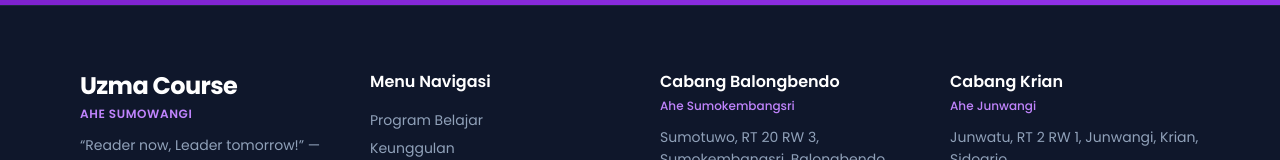
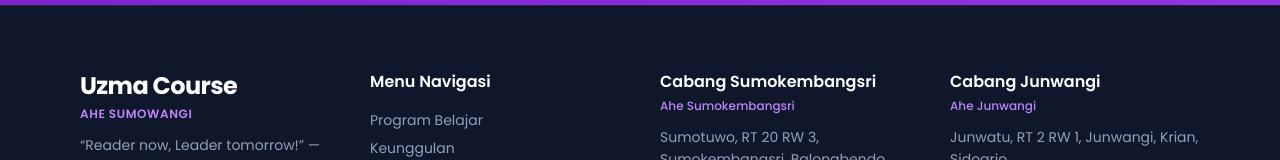
Before and after one commit to blangkonsultan/uzma-course, a Next.js app: page / in a window 1280 px wide. Shown: the part 7112-7272 px from the top of the page. Built offline with nearby package versions, Linux system fonts and the light colour scheme; no server answers; the database is empty.

Commit message:
refactor(landing): update public landing content and schema to village-based branch identifiers

```diff
--- a/src/app/page.tsx
+++ b/src/app/page.tsx
@@ -68,9 +68,9 @@ export default async function Home() {
         "@type": "PostalAddress",
         streetAddress: b.address,
         addressLocality:
-          b.id === "balongbendo"
-            ? "Balongbendo, Sidoarjo"
-            : "Krian, Sidoarjo",
+          b.id === "sumokembangsri" || b.id === "balongbendo"
+            ? "Sumokembangsri, Balongbendo, Sidoarjo"
+            : "Junwangi, Krian, Sidoarjo",
         addressRegion: "Jawa Timur",
         addressCountry: "ID",
       },
--- a/src/components/landing/footer.tsx
+++ b/src/components/landing/footer.tsx
@@ -20,8 +20,12 @@ export function Footer({ data, locationsData }: FooterProps) {
   const locations = locationsData || DEFAULT_LANDING_CONTENT.locations;
   const currentYear = new Date().getFullYear();
 
-  const balongbendo = locations.items.find((b) => b.id === "balongbendo");
-  const krian = locations.items.find((b) => b.id === "krian");
+  const sumokembangsri = locations.items.find(
+    (b) => b.id === "sumokembangsri" || b.id === "balongbendo"
+  );
+  const junwangi = locations.items.find(
+    (b) => b.id === "junwangi" || b.id === "krian"
+  );
 
   const socialItems: SocialMediaItem[] = Array.isArray(content.socialLinks)
     ? content.socialLinks
@@ -86,16 +90,16 @@ export function Footer({ data, locationsData }: FooterProps) {
             </ul>
           </div>
 
-          {/* Col 3: Cabang Balongbendo */}
+          {/* Col 3: Cabang Sumokembangsri */}
           <div>
             <h3 className="text-white font-semibold text-base mb-1">
-              {balongbendo ? balongbendo.name : "Cabang Balongbendo"}
+              {sumokembangsri ? sumokembangsri.name : "Cabang Sumokembangsri"}
             </h3>
             <p className="text-xs text-primary-400 font-medium mb-3">
-              {balongbendo ? balongbendo.subName : "Ahe Sumokembangsri"}
+              {sumokembangsri ? sumokembangsri.subName : "Ahe Sumokembangsri"}
             </p>
             <p className="text-sm text-slate-400 leading-relaxed mb-4">
-              {balongbendo?.address}
+              {sumokembangsri?.address}
             </p>
             <div className="space-y-2">
               <a
@@ -107,7 +111,7 @@ export function Footer({ data, locationsData }: FooterProps) {
               </a>
               <div>
                 <a
-                  href={buildWaLink("Cabang Balongbendo")}
+                  href={buildWaLink(sumokembangsri?.name || "Cabang Sumokembangsri")}
                   target="_blank"
                   rel="noopener noreferrer"
                   className="inline-flex items-center gap-2 text-sm text-primary-400 hover:text-primary-300 transition-colors focus-visible:outline-none focus-visible:ring-2 focus-visible:ring-primary-500 rounded"
@@ -116,10 +120,10 @@ export function Footer({ data, locationsData }: FooterProps) {
                   <span>WhatsApp ({content.contactWaDisplay})</span>
                 </a>
               </div>
-              {balongbendo?.gmapsUrl && (
+              {sumokembangsri?.gmapsUrl && (
                 <div>
                   <a
-                    href={balongbendo.gmapsUrl}
+                    href={sumokembangsri.gmapsUrl}
                     target="_blank"
                     rel="noopener noreferrer"
                     className="inline-flex items-center gap-2 text-sm text-slate-400 hover:text-white transition-colors focus-visible:outline-none focus-visible:ring-2 focus-visible:ring-primary-500 rounded"
@@ -132,16 +136,16 @@ export function Footer({ data, locationsData }: FooterProps) {
             </div>
           </div>
 
-          {/* Col 4: Cabang Krian */}
+          {/* Col 4: Cabang Junwangi */}
           <div>
             <h3 className="text-white font-semibold text-base mb-1">
-              {krian ? krian.name : "Cabang Krian"}
+              {junwangi ? junwangi.name : "Cabang Junwangi"}
             </h3>
             <p className="text-xs text-primary-400 font-medium mb-3">
-              {krian ? krian.subName : "Ahe Junwangi"}
+              {junwangi ? junwangi.subName : "Ahe Junwangi"}
             </p>
             <p className="text-sm text-slate-400 leading-relaxed mb-4">
-              {krian?.address}
+              {junwangi?.address}
             </p>
             <div className="space-y-2">
               <a
@@ -153,7 +157,7 @@ export function Footer({ data, locationsData }: FooterProps) {
               </a>
               <div>
                 <a
-                  href={buildWaLink("Cabang Krian")}
+                  href={buildWaLink(junwangi?.name || "Cabang Junwangi")}
                   target="_blank"
                   rel="noopener noreferrer"
                   className="inline-flex items-center gap-2 text-sm text-primary-400 hover:text-primary-300 transition-colors focus-visible:outline-none focus-visible:ring-2 focus-visible:ring-primary-500 rounded"
@@ -162,10 +166,10 @@ export function Footer({ data, locationsData }: FooterProps) {
                   <span>WhatsApp ({content.contactWaDisplay})</span>
                 </a>
               </div>
-              {krian?.gmapsUrl && (
+              {junwangi?.gmapsUrl && (
                 <div>
                   <a
-                    href={krian.gmapsUrl}
+                    href={junwangi.gmapsUrl}
                     target="_blank"
                     rel="noopener noreferrer"
                     className="inline-flex items-center gap-2 text-sm text-slate-400 hover:text-white transition-colors focus-visible:outline-none focus-visible:ring-2 focus-visible:ring-primary-500 rounded"
--- a/src/lib/landing-content.ts
+++ b/src/lib/landing-content.ts
@@ -215,8 +215,8 @@ export const DEFAULT_LANDING_CONTENT: AllLandingContent = {
       "Kunjungi cabang Uzma Course terdekat di area Sidoarjo untuk konsultasi langsung",
     items: [
       {
-        id: "balongbendo",
-        name: "Cabang Balongbendo",
+        id: "sumokembangsri",
+        name: "Cabang Sumokembangsri",
         subName: "Ahe Sumokembangsri",
         address: "Sumotuwo, RT 20 RW 3, Sumokembangsri, Balongbendo, Sidoarjo",
         mapUrl:
@@ -224,8 +224,8 @@ export const DEFAULT_LANDING_CONTENT: AllLandingContent = {
         gmapsUrl: "https://maps.app.goo.gl/qaJuRjZcDDTv4qQx9",
       },
       {
-        id: "krian",
-        name: "Cabang Krian",
+        id: "junwangi",
+        name: "Cabang Junwangi",
         subName: "Ahe Junwangi",
         address: "Junwatu, RT 2 RW 1, Junwangi, Krian, Sidoarjo",
         mapUrl:
```
